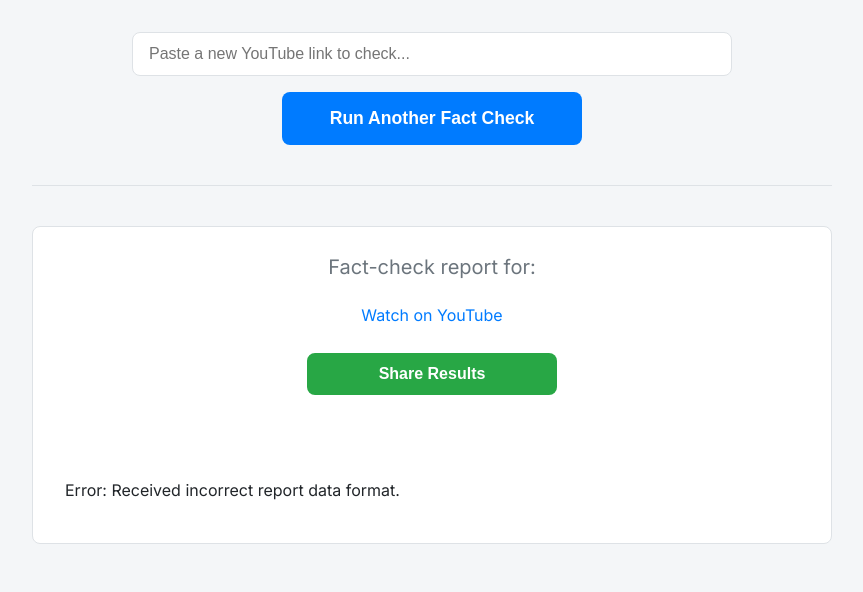
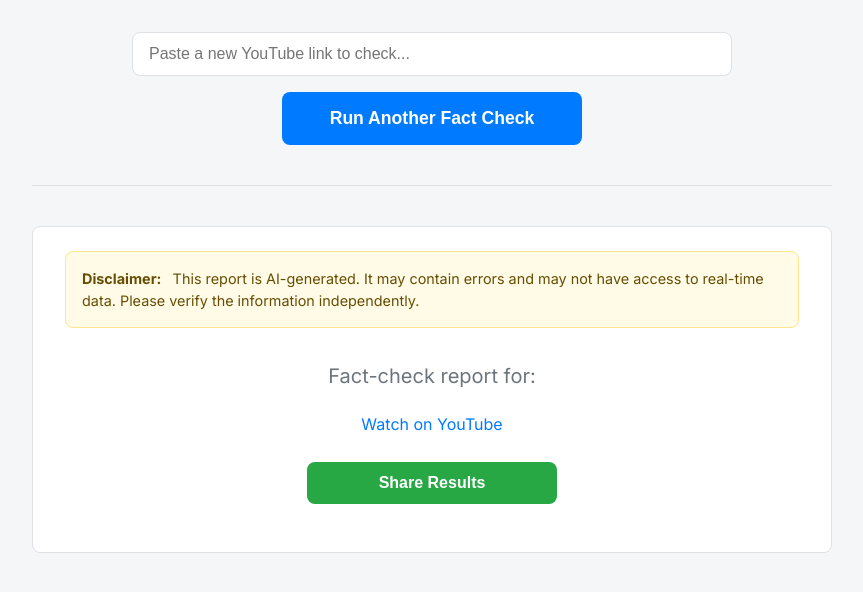
Before and after one commit to maxradov/propacondom-app, a Flask app: template backend/templates/report.html in a window 1280 px wide. Shown: the part 57-649 px from the top of the page, without its empty margins (208-1071 px from the left). Run offline with Flask 3, Linux system fonts and the light colour scheme; the template is opened without the code that fills it, so the values that code supplies are empty.

Commit message:
Errors fixed. Now improving prompts and adding disclamer to report.

```diff
--- a/backend/static/style.css
+++ b/backend/static/style.css
@@ -28,7 +28,25 @@
 .page-header {
     text-align: center;
 }
+/* Стили для блока с дисклеймером */
+.disclaimer-box {
+    background-color: #fffbe6; /* Светло-желтый фон */
+    border: 1px solid #ffe58f;   /* Желтая рамка */
+    color: #664d03;             /* Темный, читаемый текст */
+    border-radius: 8px;
+    padding: 1rem;
+    margin-bottom: 2rem;       /* Отступ снизу до заголовка отчета */
+    font-size: 0.9rem;
+    line-height: 1.5;
+}
 
+.disclaimer-box p {
+    margin: 0;
+}
+
+.disclaimer-box strong {
+    margin-right: 0.5em;
+}
 
 :root {
     --bg-color: #f4f6f8;
--- a/backend/templates/report.html
+++ b/backend/templates/report.html
@@ -27,12 +27,17 @@
 		</section>
 
         <div class="report-wrapper">
+            <div class="disclaimer-box">
+				<p><strong>Disclaimer:</strong> This report is AI-generated. It may contain errors and may not have access to real-time data. Please verify the information independently.</p>
+			</div>
 			<header class="page-header">
 				<p class="description">Fact-check report for:</p>
 				<h1>{{ report.video_title }}</h1>
 				<a href="{{ report.video_url }}" target="_blank" class="video-link">Watch on YouTube</a>
 				<button id="share-btn" class="share-button-header">Share Results</button>
 			</header>
+
+			</div>
 
             <img src="{{ report.thumbnail_url }}" alt="Video Thumbnail" class="video-thumbnail" onerror="this.style.display='none'">
 
```
Lines whose indentation alone changed are shown as unchanged.
